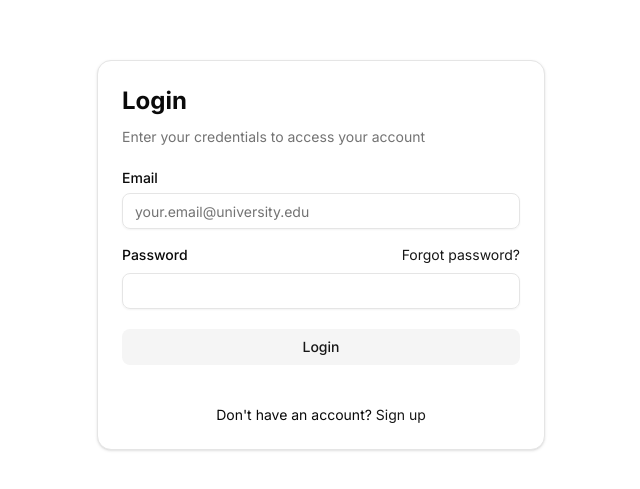
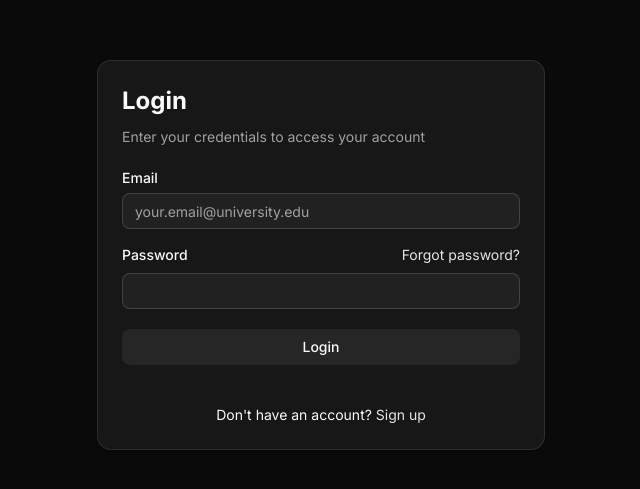
Before and after one commit to skartik-sk/minor-project, a Next.js app: page /login in a window 1280 px wide. Shown: the part 145-634 px from the top of the page, without its empty margins (319-959 px from the left). Built offline with nearby package versions, Linux system fonts and the light colour scheme.

Commit message:
Changed the theme to dark

```diff
--- a/src/app/layout.tsx
+++ b/src/app/layout.tsx
@@ -16,7 +16,7 @@ export default function RootLayout({
   children: React.ReactNode
 }>) {
   return (
-    <html lang="en" className="">
+    <html lang="en" className="dark">
       <body className={inter.className}>{children}</body>
     </html>
   )
```
